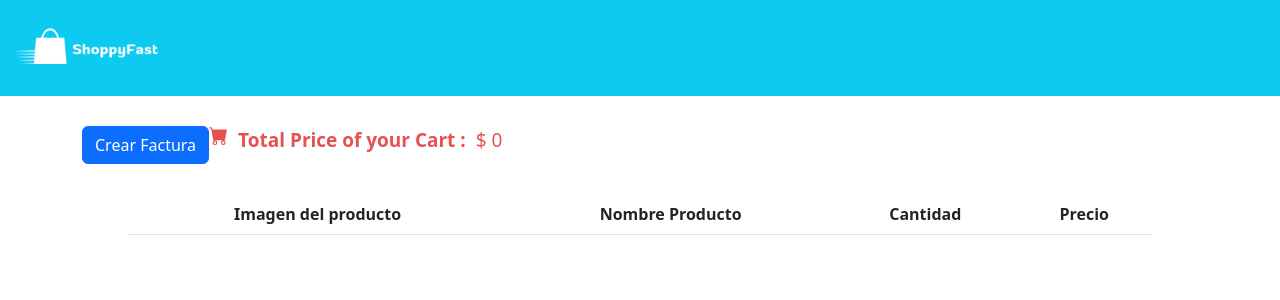
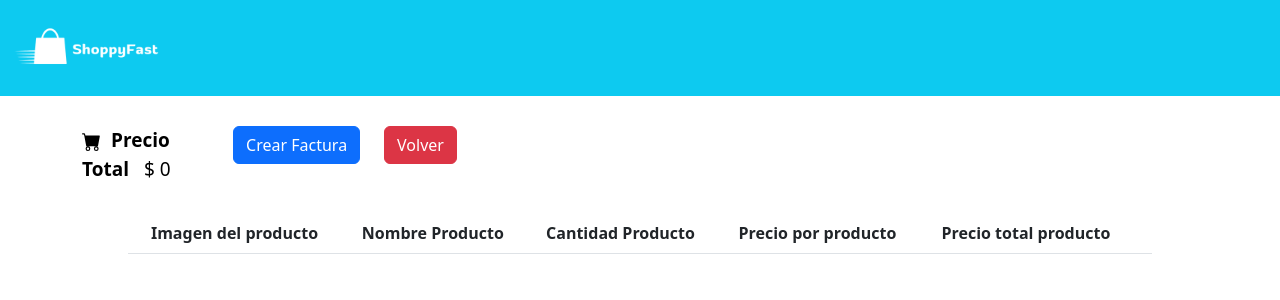
Before and after one commit to Vivi-Hoyos2710/ShoppyFast, a React (Create React App) app in the folder shoppy-fast/: page /carrito in a window 1280 px wide. Shown: the top 300 px of the page. Built offline with nearby package versions, Linux system fonts and the light colour scheme.

Commit message:
Añadir botones para eliminar del carrito,añadir,mejora barra de busqueda, añadir cantidades, borrar cantidades incompleto, precio por cantidades, por Carla Rendón,Viviana Hoyos

```diff
--- a/package.json
+++ /dev/null
@@ -1,5 +0,0 @@
-{
-  "dependencies": {
-    "bootstrap-icons": "^1.9.1"
-  }
-}
--- a/shoppy-fast/package.json
+++ b/shoppy-fast/package.json
@@ -3,6 +3,7 @@
   "version": "0.1.0",
   "private": true,
   "dependencies": {
+    "@hookform/resolvers": "^2.9.8",
     "@testing-library/jest-dom": "^5.16.5",
     "@testing-library/react": "^13.3.0",
     "@testing-library/user-event": "^13.5.0",
@@ -10,6 +11,7 @@
     "bootstrap": "^5.2.0",
     "react": "^18.2.0",
     "react-dom": "^18.2.0",
+    "react-hook-form": "^7.35.0",
     "react-icons": "^4.4.0",
     "react-router-dom": "^6.3.0",
     "react-scripts": "^5.0.1",
--- a/shoppy-fast/src/App.js
+++ b/shoppy-fast/src/App.js
@@ -20,19 +20,65 @@ function App() {
   const [carrito, setCarrito] = useState([]);
   const [searchVar, setSearchVar] = useState(""); //searchvar es el id del producto en la barra de búsqueda
   const [total, setTotal] = useState(0);
-  const cantidadCarrito=carrito.length;
-  const [infoUser,setInfoUser]=useState(initialForm);
+  const [infoUser, setInfoUser] = useState(initialForm);
+  const [itemCantidad, setItemCantidad] = useState(0);
+
+  //Funciones
+  const eliminarItem = (id) => {
+
+
+    console.log("función elimina: ", id);
+    if (window.confirm("¿Seguro quieres eliminar este producto del carrito?")) {
+      const nuevoCarrito = carrito.filter((elemento) => elemento.item.id != id);
+      setCarrito(nuevoCarrito);
+      console.log(carrito);
+    }
+
+
+  };
+
+
+  const agregarProducto = (item, quantity) => {
+    const nuevaCantidad = itemCantidad + quantity;
+    setItemCantidad(nuevaCantidad);
+    const existingItem = carrito.find(el => el.item.id === item.id);
+    if (existingItem) {
+      carrito.forEach((el) => {
+        if (el.quantity == 1 && quantity==-1) {
+          eliminarItem(el.item.id);
+        }
+      });
+      setCarrito(carrito.map((el) => {
+
+        if (el.item.id === item.id && el.quantity > 0) {
+          return {
+            item: {
+              ...el.item
+            },
+            quantity: el.quantity + quantity,
+          };
+        }
+
+        return el;
+      }))
+    }
+
+    else {
+      setCarrito([...carrito, { item, quantity }]);
+    }
+  }
+  console.log(carrito);
 
   return (
     <div className="App">
       <BrowserRouter>
-          <Header/>
+        <Header />
         <Routes>
-            <Route path='/' element={<SearchBar searchVar={searchVar} setSearchVar={setSearchVar} cantidad={cantidadCarrito}/>}/>
-            <Route path='carrito' element={<Trolley total={total} setTotal={setTotal} carrito={carrito} setCarrito={setCarrito} />} />
-            <Route path='/producto/:id' element={<div><SearchBar searchVar={searchVar} setSearchVar={setSearchVar} cantidad={cantidadCarrito}/><ProductInfo setCarrito={setCarrito} carrito={carrito} /></div>} />
-            <Route path='userInfo' element={<UserForm setInfoUser={setInfoUser} infoUsuario={infoUser}/>} />
-            <Route path='factura' element={<Bill infoUser={infoUser} carrito={carrito} total={total}/>}/>
+          <Route path='/' element={<SearchBar searchVar={searchVar} setSearchVar={setSearchVar} cantidad={itemCantidad} />} />
+          <Route path='carrito' element={<Trolley eliminarItem={eliminarItem} agregarProducto={agregarProducto} total={total} setTotal={setTotal} carrito={carrito} setCarrito={setCarrito} />} />
+          <Route path='/producto/:id' element={<div><SearchBar searchVar={searchVar} setSearchVar={setSearchVar} cantidad={itemCantidad} /><ProductInfo agregarProducto={agregarProducto} setCarrito={setCarrito} carrito={carrito} /></div>} />
+          <Route path='userInfo' element={<UserForm setInfoUser={setInfoUser} infoUsuario={infoUser} />} />
+          <Route path='factura' element={<Bill infoUser={infoUser} carrito={carrito} total={total} />} />
         </Routes>
       </BrowserRouter>
     </div>
--- a/shoppy-fast/src/Estilos/Style.css
+++ b/shoppy-fast/src/Estilos/Style.css
@@ -14,7 +14,7 @@
     margin:30px;
     display: flex;
     justify-content: left;
-    color:rgb(231, 81, 81);
+    color:black
 
 }
 
--- a/shoppy-fast/src/Validations/UserValidation.js
+++ b/shoppy-fast/src/Validations/UserValidation.js
@@ -2,10 +2,10 @@ import { useForm, useFormBag } from "../../src";
 import * as yup from "yup";
 
 export const userSchema = yup.object().shape({
-    name: yup.string().required(),
-    surname: yup.string().required(),
-    document: yup.string().max(15).required(),
-    number:yup.string().max(20).required(),
-    email: yup.string().email().required(),
+    name: yup.string().required("Campo de nombre vacio"),
+    surname: yup.string().required("Campo de apellido vacio"),
+    document: yup.string().max(15).required("Campo de documento vacio"),
+    number:yup.string().max(20).required("Campo de numero vacio"),
+    email: yup.string().email("No es un email valido").required("Campo de email vacio"),
 
 });
--- a/shoppy-fast/src/components/Bill.js
+++ b/shoppy-fast/src/components/Bill.js
@@ -35,8 +35,8 @@ export const Bill = ({ infoUser, carrito,total }) => {
                     {carrito.map(producto => (
                     <ListGroupItem>
                     <Row>
-                    <Col xs="6">{producto.name}</Col>
-                    <Col xs="6">{producto.price}</Col>
+                    <Col xs="6">{producto.item.name}</Col>
+                    <Col xs="6">{producto.item.price}</Col>
                     </Row>
 
                     </ListGroupItem>))
--- a/shoppy-fast/src/components/Search.js
+++ b/shoppy-fast/src/components/Search.js
@@ -37,7 +37,7 @@ const SearchBar = ({searchVar,setSearchVar,cantidad}) => {
             </FormGroup>
             <Container className="">
             <Link to={`/producto/${searchVar}`}>
-                <Button color="danger" >Buscar</Button>
+                <Button color="danger">Buscar</Button>
             </Link>
 
             </Container>
--- a/shoppy-fast/src/components/Trolley.js
+++ b/shoppy-fast/src/components/Trolley.js
@@ -1,36 +1,49 @@
 import React, { useState, useEffect } from 'react';
 import { Link } from "react-router-dom";
-import {Container,Table,Button} from 'reactstrap';
+import { Container, Table, Button, Row, Col, ListGroupItem, Label, ListGroup } from 'reactstrap';
 import '../Estilos/Style.css';
-import { BsFillCartFill } from "react-icons/bs";
-const Trolley = ({ carrito, setCarrito,total,setTotal}) => {
+import { BsFillCartFill, BsTrash } from "react-icons/bs";
+
+const Trolley = ({ eliminarItem,agregarProducto,carrito, setCarrito, total, setTotal, cantidad, setCantidad }) => {
 
 
 
     useEffect(() => { ///calcular total
         const hola = () => {
-            setTotal(carrito.reduce((obj, cur) => (obj + cur.price), 0))
+            setTotal(carrito.reduce((obj, cur) => (obj + (cur.item.price)*cur.quantity), 0))
         }
         hola()
     }
         , [carrito]);
     console.log(total);
     ///
-    const eliminarItemCarrito = (id) => {
-        const arr = carrito.filter((item) => item.id !== id);
-        setCarrito(arr);
-    };
+
     return (<>
+
         < Container className='encabezado_carrito' >
-
+            <Row>
+                <Col xs="9" sm="4">
+                    <BsFillCartFill />
+                    <span><b>Precio Total  </b></span>
+                    <span> $ {total}</span>
+                </Col>
+                <Col xs="6" sm="4" style={{ marginTop: '6' }}>
                     <Link to="/userInfo">
                         <Button color="primary" >Crear Factura
                         </Button>
                     </Link>
-            <BsFillCartFill/>
-            <span><b>Total Price of your Cart :</b></span>
-            <span>$ {total}</span>
+
+                </Col>
+                <Col xs="6" sm="4" style={{ marginTop: '6' }}>
+                    <Link to="/">
+                        <Button color="danger" >Volver
+                        </Button>
+                    </Link>
+
+                </Col>
+            </Row>
         </Container>
+
         <React.Fragment>
             <div className='container_table'>
                 <Table className='tabla_carro'>
@@ -43,27 +56,64 @@ const Trolley = ({ carrito, setCarrito,total,setTotal}) => {
                                 Nombre Producto
                             </th>
                             <th>
-                        Cantidad
+                                Cantidad Producto
                             </th>
                             <th>
-                        Precio
+                                Precio por producto
+                            </th>
+                            <th>
+                                Precio total producto
+                            </th>
+                            <th>
+
                             </th>
                         </tr>
                     </thead>
-            {carrito.map(producto => (
+                    {carrito.map(elemento => (
                         <tbody>
                             <tr>
                                 <th scope="row">
-                        <img src={producto.imgURL} alt="img" width="100px" />
+                                    <img src={elemento.item.imgURL} alt="img" width="100px" />
                                 </th>
                                 <td>
-                        <span>{producto.name}</span>
+                                    <span>{elemento.item.name}</span>
                                 </td>
                                 <td>
-                        2
+                                <Row>
+                                        <Col >
+                                            <Button color="success" size="sm" onClick={()=>agregarProducto(elemento.item,1)}>+
+                                            </Button>
+                                        </Col>
+
+                                        <Col  >
+                                            <ListGroup >
+                                                <ListGroupItem>
+                                                    <Label>
+                                                        {elemento.quantity}
+                                                    </Label>
+                                                </ListGroupItem>
+                                            </ListGroup >
+                                        </Col>
+                                        <Col >
+                                            <Button color="danger" size="sm" onClick={()=>agregarProducto(elemento.item,-1)}>-
+                                            </Button>
+                                        </Col>
+                                    </Row>
+
+
                                 </td>
                                 <td>
-                        <span>{producto.price}</span>
+                                    <span>{(elemento.item.price)}</span>
+                                </td>
+                                <td>
+                                    <span>{(elemento.item.price*elemento.quantity)}</span>
+                                </td>
+                                <td>
+
+                                <Button color="danger" size="sm" onClick={() => eliminarItem(elemento.item.id)}>Eliminar
+                                            </Button>
+
+
                                 </td>
                             </tr>
 
--- a/shoppy-fast/src/components/UserForm.js
+++ b/shoppy-fast/src/components/UserForm.js
@@ -15,6 +15,9 @@ const UserForm = ({setInfoUser,infoUsuario}) => {
             number: event.target[3].value,
             email: event.target[4].value,
         };
+        const esquema= await userSchema.validate(formData).catch((err) => {
+            console.log(err.errors);
+          });
         const isValid = await userSchema.isValid(formData);
         console.log(isValid);
         if (isValid) {
```
Also changed, not shown: shoppy-fast/src/components/ProductInfo.js (+38 -26 lines), shoppy-fast/src/Services/ProductInfoServices.js (line endings or trailing spaces), 2 other files (tests, documents, lock files or other folders). Lines whose indentation alone changed are shown as unchanged.
